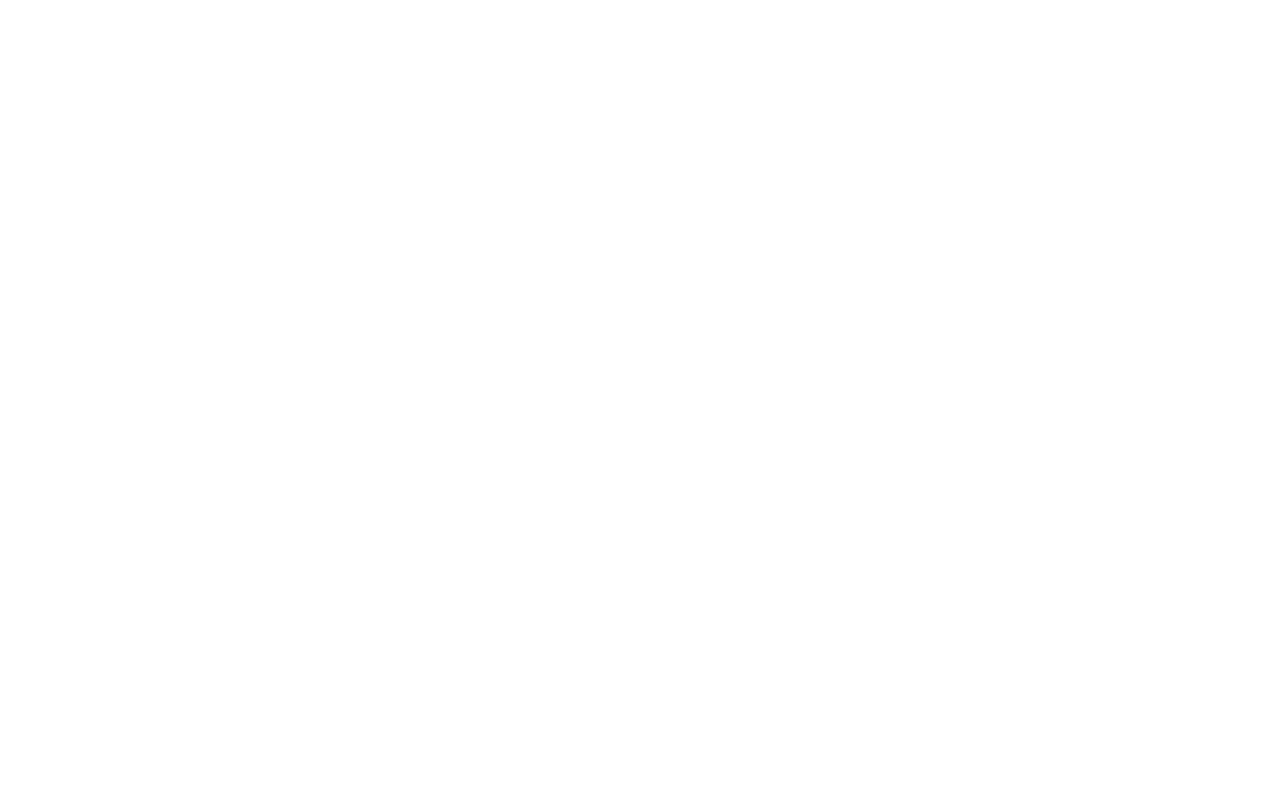
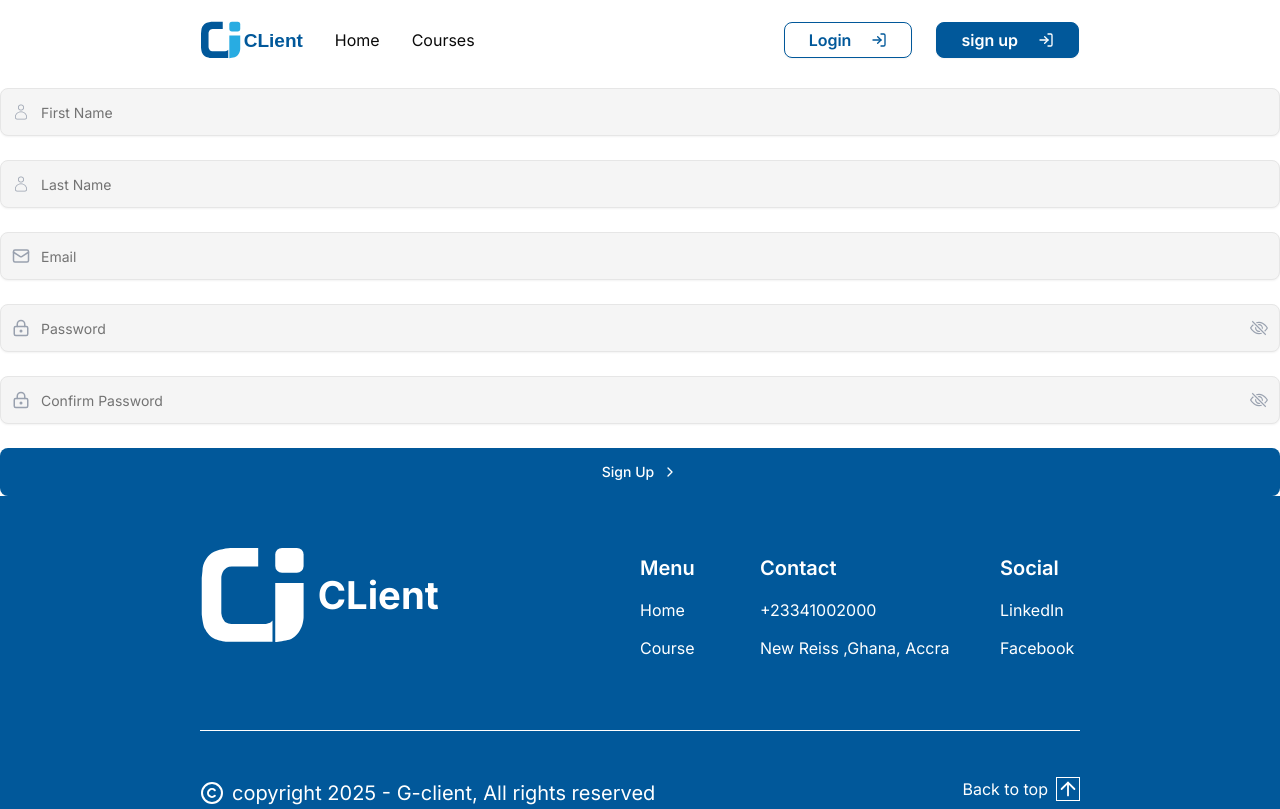
Before and after one commit to TESHU21/learning-management-system, a React (Vite) app in the folder frontend/: page /signup in a window 1280 px wide. Before the commit this address had no page. Built offline with nearby package versions, Linux system fonts and the light colour scheme; a web font is replaced by a local one.

Commit message:
Add Routing for Sign Up

```diff
--- a/frontend/src/components/Navbar.jsx
+++ b/frontend/src/components/Navbar.jsx
@@ -44,7 +44,7 @@
         </div>
         <div className=" flex gap-6">
             <Button className="py-3 px-6 bg-white  hover:bg-white text-base leading-6 font-semibold text-blue-primary border rounded-md border-blue-primary" onClick={()=>navigate("/login")}>Login <span className='ml-3'><LogIn size={22}/></span></Button>
-            <Button className="py-3 px-6 bg-blue-primary  text-base leading-6 font-semibold text-white border rounded-md border-blue-primary">sign up <span className='ml-3'><LogIn size={22}/></span></Button>
+            <Button className="py-3 px-6 bg-blue-primary  text-base leading-6 font-semibold text-white border rounded-md border-blue-primary" onClick={()=>navigate("/signup")}>sign up <span className='ml-3'><LogIn size={22}/></span></Button>
 
         </div>
         </div>
@@ -68,10 +68,12 @@
         <NavLink to="/courses">Courses</NavLink>
       </li>
     </ul>
-    <div className="mt-6">
+    <div className=" flex flex-col gap-4 mt-6">
       <Button  onClick={()=>navigate("/login")} className="bg-white hover:bg-white text-base leading-6 font-semibold text-blue-primary border rounded-md border-blue-primary w-[127px] h-[48px] py-3 px-6 cursor-pointer">
         Login <span className="ml-1"><LogIn size={22} /></span>
       </Button>
+      <Button className="py-3 px-6 bg-blue-primary  text-base leading-6 font-semibold text-white border rounded-md border-blue-primary w-[127px] h-[48px] cursor-pointer" onClick={()=>navigate("/signup")}>sign up <span className='ml-3'><LogIn size={22}/></span></Button>
+
     </div>
   </div>
 )}
--- a/frontend/src/routes/AppRoutes.jsx
+++ b/frontend/src/routes/AppRoutes.jsx
@@ -5,6 +5,7 @@
 import Courses from '@/pages/courses/Courses';
 import CourseDetail from '@/pages/courses/components/CourseDetail';
 import Login from '@/pages/login/Login';
+import SignUp from '@/pages/registration/SignUp';
 
 const AppRoutes = () => {
   return (
@@ -14,6 +15,7 @@
         <Route path="courses" element={<Courses />} />
         <Route path="courses/:id" element={<CourseDetail />} />
         <Route path="login" element={<Login />} /> {/* <-- no slash here */}
+        <Route path='signup' element={<SignUp/>}/>
 
       </Route>
 
```
